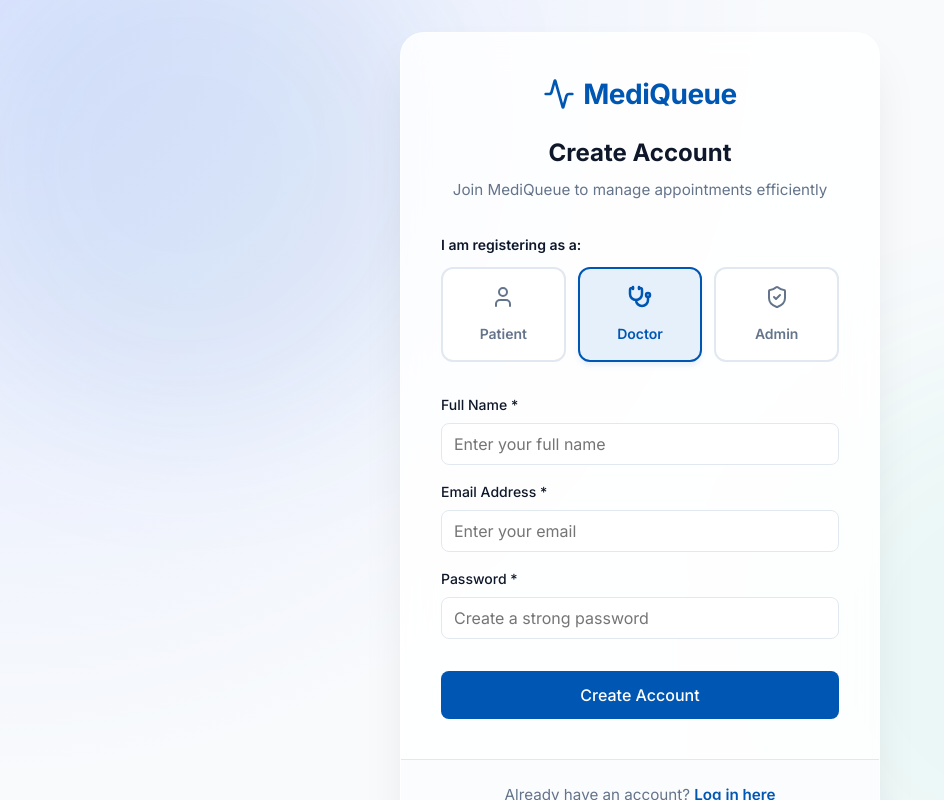
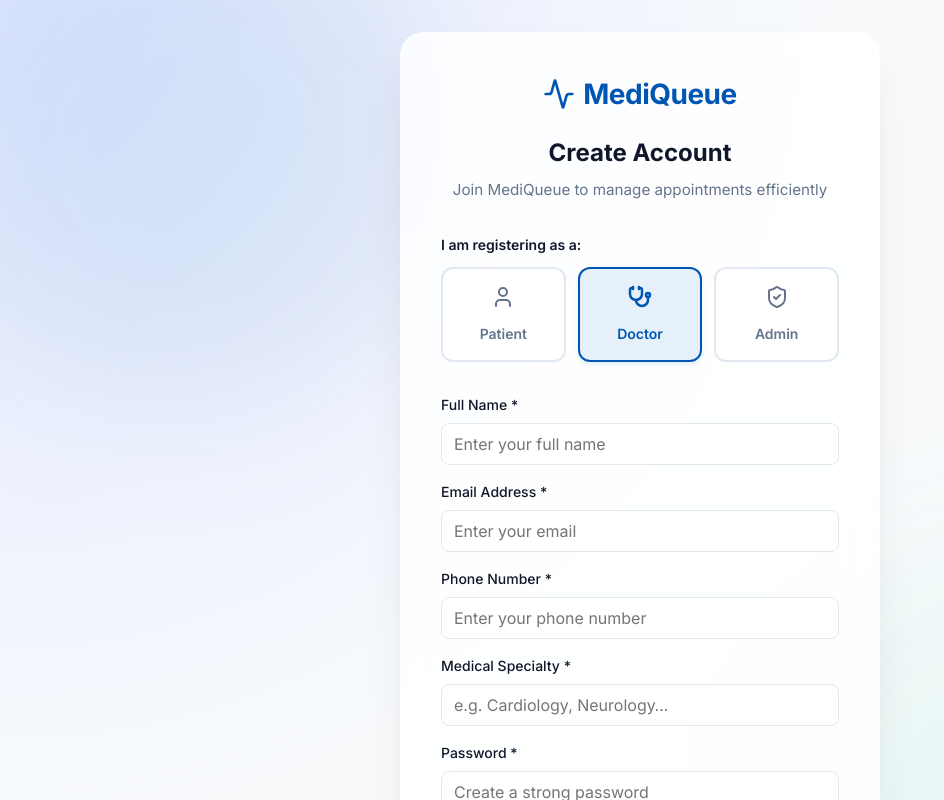
Before and after one commit to sathvik89/MediQueue, a React (Vite) app in the folder client/: page /register in a window 1280 px wide. Both pictures are taken after a click on the label "Doctor". Shown: the top 800 px of the page, without its empty margins (0-944 px from the left). Built offline with nearby package versions, Linux system fonts and the light colour scheme.

Commit message:
change in landing page, register, and login page connecting with authentication

```diff
--- a/client/package.json
+++ b/client/package.json
@@ -15,6 +15,7 @@
     "lucide-react": "^1.8.0",
     "react": "^19.2.4",
     "react-dom": "^19.2.4",
+    "react-hot-toast": "^2.6.0",
     "react-router-dom": "^7.14.1"
   },
   "devDependencies": {
--- a/client/src/App.tsx
+++ b/client/src/App.tsx
@@ -1,4 +1,5 @@
 import React from 'react';
+import { Toaster } from 'react-hot-toast';
 import { BrowserRouter, Routes, Route, Navigate } from 'react-router-dom';
 import { AuthProvider, useAuth } from './context/AuthContext';
 import { Login } from './pages/Login';
@@ -9,12 +10,36 @@ import { AdminDashboard } from './pages/AdminDashboard';
 import { Landing } from './pages/Landing';
 
 // Protected Route Wrapper
-const ProtectedRoute = ({ children, allowedRole }: { children: JSX.Element, allowedRole?: string }) => {
+const ProtectedRoute = ({ children, allowedRole }: { children: React.ReactElement, allowedRole?: string }) => {
   const { authState } = useAuth();
 
   if (authState.isLoading) {
-    return <div>Loading...</div>;
+    return (
+      <div style={{
+        display: 'flex',
+        alignItems: 'center',
+        justifyContent: 'center',
+        height: '100vh',
+        background: 'var(--bg-primary, #0f1117)',
+        flexDirection: 'column',
+        gap: '1rem',
+      }}>
+        <div style={{
+          width: '40px',
+          height: '40px',
+          border: '3px solid rgba(255,255,255,0.1)',
+          borderTop: '3px solid var(--primary, #3b82f6)',
+          borderRadius: '50%',
+          animation: 'spin 0.8s linear infinite',
+        }} />
+        <style>{`@keyframes spin { to { transform: rotate(360deg); } }`}</style>
+        <span style={{ color: 'rgba(255,255,255,0.4)', fontSize: '0.875rem', fontFamily: 'Inter, sans-serif' }}>
+          Verifying session…
+        </span>
+      </div>
+    );
   }
+
 
   if (!authState.isAuthenticated || !authState.user) {
     return <Navigate to="/login" replace />;
@@ -31,6 +56,7 @@ const ProtectedRoute = ({ children, allowedRole }: { children: JSX.Element, allo
 function App() {
   return (
     <AuthProvider>
+      <Toaster position="top-right" toastOptions={{ style: { fontFamily: 'var(--font-family)', fontSize: '0.875rem', fontWeight: 600 }, duration: 3500 }} />
       <BrowserRouter>
         <Routes>
           <Route path="/" element={<Landing />} />
--- a/client/src/pages/Landing.tsx
+++ b/client/src/pages/Landing.tsx
@@ -31,7 +31,7 @@ const Typewriter = () => {
           initial={{ y: '100%', opacity: 0 }}
           animate={{ y: 0, opacity: 1 }}
           exit={{ y: '-100%', opacity: 0 }}
-          transition={{ duration: 0.5, ease: EASE_OUT_EXPO }}
+          transition={{ duration: 0.5, ease: EASE_OUT_EXPO as any }}
           className="block"
         >
           {WORDS[i]}
@@ -87,14 +87,14 @@ export const Landing = () => {
           <div className="grid-2">
             {/* Left Content */}
             <motion.div variants={containerVariants} initial="hidden" animate="show">
-              <motion.div variants={itemVariants}>
+              <motion.div variants={itemVariants as any}>
                 <div className="status-badge" style={{ marginBottom: '2rem' }}>
                   <span className="status-dot animate-pulse" />
                   <span>Live Queue Tracking Available</span>
                 </div>
               </motion.div>
 
-              <motion.div variants={itemVariants}>
+              <motion.div variants={itemVariants as any}>
                 <h1 className="heading-1" style={{ fontSize: 'clamp(2.5rem, 5vw, 4rem)', fontWeight: 800, lineHeight: 1.1, color: 'var(--text-dark)', marginBottom: '0.5rem' }}>
                   Hospital Queues.
                 </h1>
@@ -103,11 +103,11 @@ export const Landing = () => {
                 </div>
               </motion.div>
 
-              <motion.p variants={itemVariants} className="leading-relaxed text-muted" style={{ fontSize: '1.125rem', maxWidth: '500px', marginBottom: '2.5rem' }}>
+              <motion.p variants={itemVariants as any} className="leading-relaxed text-muted" style={{ fontSize: '1.125rem', maxWidth: '500px', marginBottom: '2.5rem' }}>
                 Book appointments, track your live queue position, and eliminate waiting room chaos. A smart solution for modern healthcare facilities.
               </motion.p>
 
-              <motion.div variants={itemVariants} className="nav-actions" style={{ flexWrap: 'wrap' }}>
+              <motion.div variants={itemVariants as any} className="nav-actions" style={{ flexWrap: 'wrap' }}>
                 <Link to="/register">
                   <button className="landing-btn landing-btn-primary group">
                     <span style={{ display: 'flex', alignItems: 'center', gap: '0.5rem' }}>
@@ -124,7 +124,7 @@ export const Landing = () => {
               </motion.div>
 
               {/* Stats or trust signals */}
-              <motion.div variants={itemVariants} style={{ display: 'flex', gap: '2rem', marginTop: '3rem', paddingTop: '2rem', borderTop: '1px solid var(--border)' }}>
+              <motion.div variants={itemVariants as any} style={{ display: 'flex', gap: '2rem', marginTop: '3rem', paddingTop: '2rem', borderTop: '1px solid var(--border)' }}>
                 <div>
                   <div style={{ fontSize: '1.5rem', fontWeight: 800, color: 'var(--text-dark)' }}>2.5k+</div>
                   <div className="text-muted" style={{ fontSize: '0.875rem' }}>Active Patients</div>
@@ -144,7 +144,7 @@ export const Landing = () => {
             <motion.div
               initial={{ opacity: 0, x: 40 }}
               animate={{ opacity: 1, x: 0 }}
-              transition={{ duration: 0.8, delay: 0.4, ease: EASE_OUT_EXPO }}
+              transition={{ duration: 0.8, delay: 0.4, ease: EASE_OUT_EXPO as any }}
             >
               <div className="hero-image-wrapper">
                 {/* Fallback pattern if image is missing, but it should load our generated dashboard */}
--- a/client/src/pages/Login.tsx
+++ b/client/src/pages/Login.tsx
@@ -3,11 +3,12 @@ import { useNavigate } from 'react-router-dom';
 import { AuthLayout } from '../layouts/AuthLayout';
 import { Input } from '../components/Input';
 import { Button } from '../components/Button';
-import { mockLogin } from '../services/authService';
+import { login } from '../services/authService';
 import { useAuth } from '../context/AuthContext';
 import type { Role } from '../types';
 import { User, Stethoscope, ShieldCheck, AlertCircle } from 'lucide-react';
 import { motion, AnimatePresence } from 'framer-motion';
+
 
 export const Login: React.FC = () => {
   const [email, setEmail] = useState('');
@@ -17,7 +18,7 @@ export const Login: React.FC = () => {
   const [error, setError] = useState('');
 
   const navigate = useNavigate();
-  const { login } = useAuth();
+  const { login: login_ctx } = useAuth();
 
   const handleSubmit = async (e: React.FormEvent) => {
     e.preventDefault();
@@ -29,8 +30,8 @@ export const Login: React.FC = () => {
         throw new Error('Please fill all fields');
       }
 
-      const user = await mockLogin(email, role);
-      login(user);
+      const { user } = await login({ email, password, role });
+      login_ctx(user);
 
       // Redirect based on role
       switch (user.role) {
@@ -46,11 +47,14 @@ export const Login: React.FC = () => {
           break;
       }
     } catch (err: any) {
-      setError(err.message || 'Login failed');
+      // Surface the server error message if available
+      const serverMessage = err?.response?.data?.message;
+      setError(serverMessage || err.message || 'Login failed. Please try again.');
     } finally {
       setIsLoading(false);
     }
   };
+
 
   const roles: { value: Role; label: string; icon: React.ElementType }[] = [
     { value: 'patient', label: 'Patient', icon: User },
--- a/client/src/pages/Register.tsx
+++ b/client/src/pages/Register.tsx
@@ -3,7 +3,7 @@ import { useNavigate } from 'react-router-dom';
 import { AuthLayout } from '../layouts/AuthLayout';
 import { Input } from '../components/Input';
 import { Button } from '../components/Button';
-import { mockRegister } from '../services/authService';
+import { register } from '../services/authService';
 import { useAuth } from '../context/AuthContext';
 import type { Role } from '../types';
 import { User, Stethoscope, ShieldCheck, AlertCircle } from 'lucide-react';
@@ -12,13 +12,15 @@ import { motion, AnimatePresence } from 'framer-motion';
 export const Register: React.FC = () => {
   const [name, setName] = useState('');
   const [email, setEmail] = useState('');
+  const [phone, setPhone] = useState('');
   const [password, setPassword] = useState('');
+  const [specialty, setSpecialty] = useState('');
   const [role, setRole] = useState<Role>('patient');
   const [isLoading, setIsLoading] = useState(false);
   const [error, setError] = useState('');
 
   const navigate = useNavigate();
-  const { login } = useAuth();
+  const { login: login_ctx } = useAuth();
 
   const handleSubmit = async (e: React.FormEvent) => {
     e.preventDefault();
@@ -26,12 +28,23 @@ export const Register: React.FC = () => {
     setIsLoading(true);
 
     try {
-      if (!name || !email || !password) {
-        throw new Error('Please fill all fields');
+      if (!name || !email || !phone || !password) {
+        throw new Error('Please fill all required fields');
+      }
+      if (role === 'doctor' && !specialty.trim()) {
+        throw new Error('Please enter your medical specialty');
       }
 
-      const user = await mockRegister(name, email, role);
-      login(user);
+      const { user } = await register({
+        name,
+        email,
+        phone,
+        password,
+        role,
+        specialty: role === 'doctor' ? specialty : undefined,
+      });
+
+      login_ctx(user);
 
       // Redirect based on role
       switch (user.role) {
@@ -47,7 +60,8 @@ export const Register: React.FC = () => {
           break;
       }
     } catch (err: any) {
-      setError(err.message || 'Registration failed');
+      const serverMessage = err?.response?.data?.message;
+      setError(serverMessage || err.message || 'Registration failed. Please try again.');
     } finally {
       setIsLoading(false);
     }
@@ -83,6 +97,7 @@ export const Register: React.FC = () => {
           )}
         </AnimatePresence>
 
+        {/* Role Selector */}
         <div style={{ marginBottom: '0.5rem' }}>
           <span className="role-label">I am registering as a:</span>
           <div className="role-group">
@@ -124,6 +139,37 @@ export const Register: React.FC = () => {
           required
         />
         <Input
+          label="Phone Number"
+          type="tel"
+          placeholder="Enter your phone number"
+          value={phone}
+          onChange={(e) => setPhone(e.target.value)}
+          required
+        />
+
+        {/* Specialty — visible only when registering as Doctor */}
+        <AnimatePresence>
+          {role === 'doctor' && (
+            <motion.div
+              initial={{ opacity: 0, height: 0 }}
+              animate={{ opacity: 1, height: 'auto' }}
+              exit={{ opacity: 0, height: 0 }}
+              transition={{ duration: 0.25 }}
+              style={{ overflow: 'hidden' }}
+            >
+              <Input
+                label="Medical Specialty"
+                type="text"
+                placeholder="e.g. Cardiology, Neurology…"
+                value={specialty}
+                onChange={(e) => setSpecialty(e.target.value)}
+                required={role === 'doctor'}
+              />
+            </motion.div>
+          )}
+        </AnimatePresence>
+
+        <Input
           label="Password"
           type="password"
           placeholder="Create a strong password"
```
